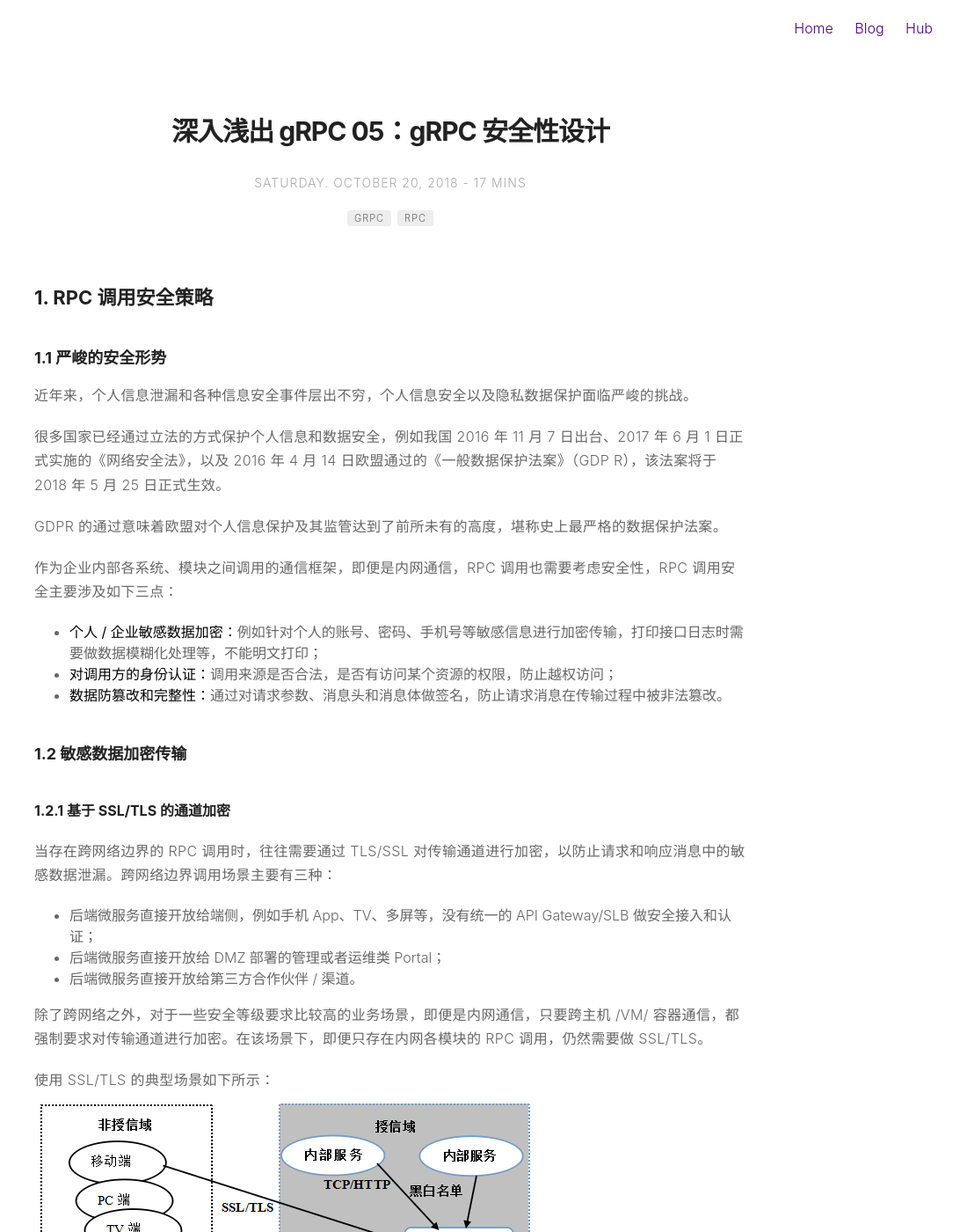
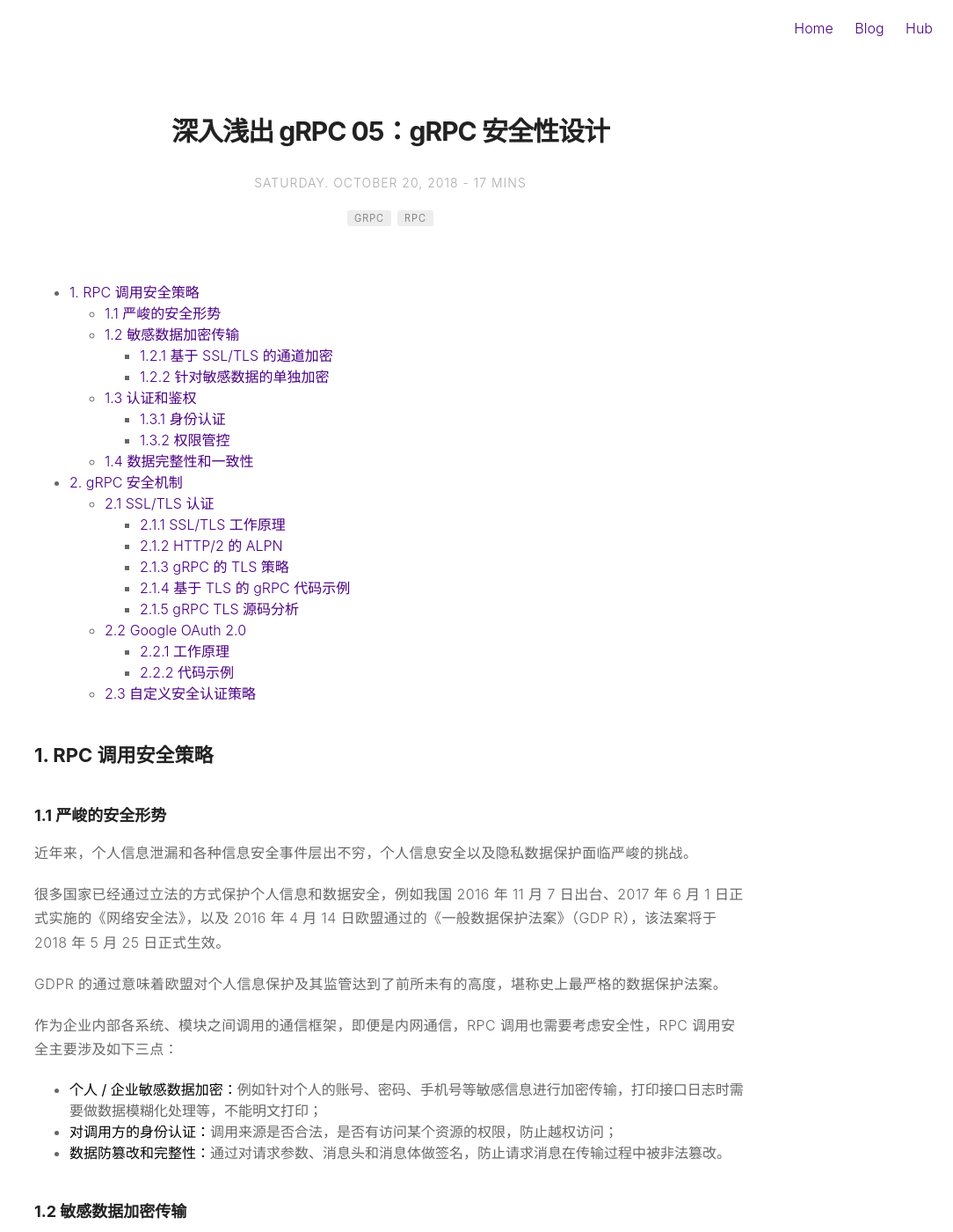
Before and after one commit to Jiangew/jiangew.github.io, a Jekyll site: the page built from _posts/18-10-20-grpc-05.md, in a window 1280 px wide and 1400 px high. Shown: the whole window at 88% size, without its empty margins (196-1280 px from the left). Built offline with Jekyll 4.4.1, drawn with Linux system fonts in a browser that asks for light colours; comment, search, counter and statistics services are not loaded.

Commit message:
polish grpc post

```diff
--- a/_posts/18-10-20-grpc-05.md
+++ b/_posts/18-10-20-grpc-05.md
@@ -10,6 +10,31 @@
 category: blog
 author: 李林锋
 ---
+
+<!-- TOC -->
+
+- [1. RPC 调用安全策略](#1-rpc-调用安全策略)
+    - [1.1 严峻的安全形势](#11-严峻的安全形势)
+    - [1.2 敏感数据加密传输](#12-敏感数据加密传输)
+        - [1.2.1 基于 SSL/TLS 的通道加密](#121-基于-ssltls-的通道加密)
+        - [1.2.2 针对敏感数据的单独加密](#122-针对敏感数据的单独加密)
+    - [1.3 认证和鉴权](#13-认证和鉴权)
+        - [1.3.1 身份认证](#131-身份认证)
+        - [1.3.2 权限管控](#132-权限管控)
+    - [1.4 数据完整性和一致性](#14-数据完整性和一致性)
+- [2. gRPC 安全机制](#2-grpc-安全机制)
+    - [2.1 SSL/TLS 认证](#21-ssltls-认证)
+        - [2.1.1 SSL/TLS 工作原理](#211-ssltls-工作原理)
+        - [2.1.2 HTTP/2 的 ALPN](#212-http2-的-alpn)
+        - [2.1.3 gRPC 的 TLS 策略](#213-grpc-的-tls-策略)
+        - [2.1.4 基于 TLS 的 gRPC 代码示例](#214-基于-tls-的-grpc-代码示例)
+        - [2.1.5 gRPC TLS 源码分析](#215-grpc-tls-源码分析)
+    - [2.2 Google OAuth 2.0](#22-google-oauth-20)
+        - [2.2.1 工作原理](#221-工作原理)
+        - [2.2.2 代码示例](#222-代码示例)
+    - [2.3 自定义安全认证策略](#23-自定义安全认证策略)
+
+<!-- /TOC -->
 
 ## 1. RPC 调用安全策略
 
```
